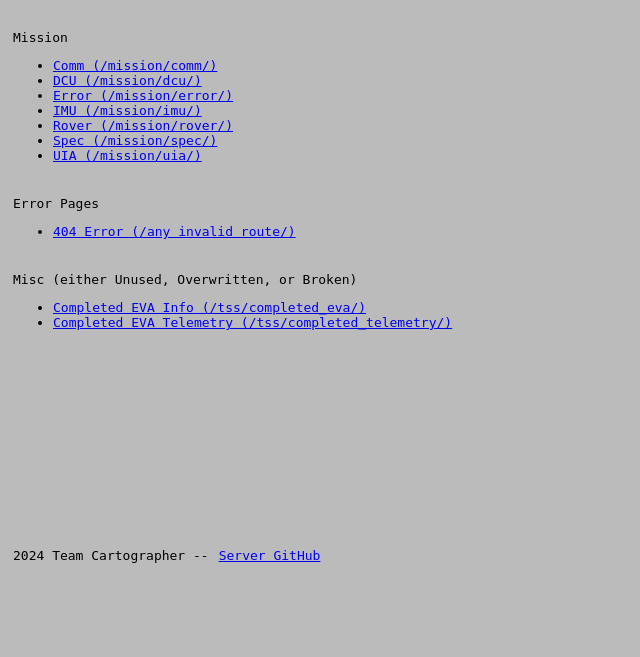
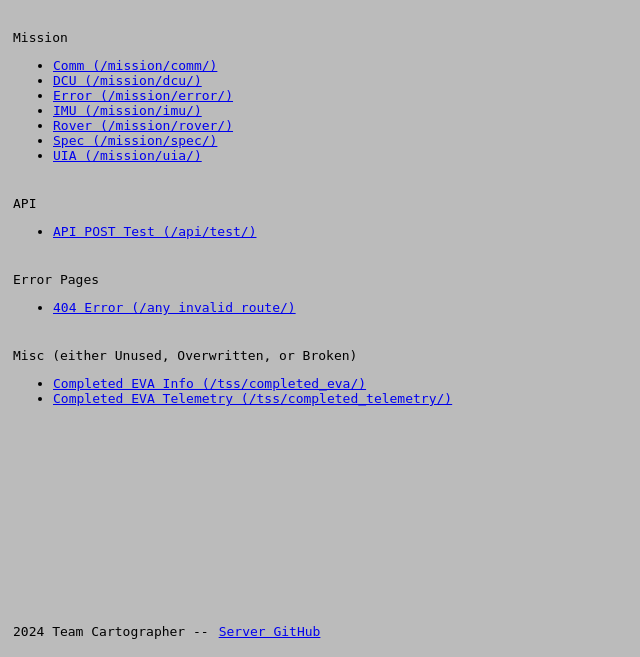
Before and after one commit to Team-Cartographer/SUITS-2024-LMCC, a Flask app: page / in a window 1280 px wide. Shown: the part 257-914 px from the top of the page, without its empty margins (0-640 px from the left). Before the commit the page ends 820 px from the top, so only its background shows below. Run offline with Flask 3, Linux system fonts and the light colour scheme; parts of the project's set-up code (start-up, migrations or seed data) failed here and were passed over.

Commit message:
added API POST endpoints for future configuration--needs a lot of work

```diff
--- a/server/server.py
+++ b/server/server.py
@@ -6,6 +6,7 @@ from flask_cors import CORS
 from routes.tss import tss
 from routes.tests import tests
 from routes.mission import mission
+from routes.api import api
 
 # server app instance
 app = Flask(__name__)
@@ -16,12 +17,13 @@ CORS(app)
 CORS(tss)
 CORS(tests)
 CORS(mission)
-
+CORS(api)
 
 # register server subdirs
 app.register_blueprint(tss, url_prefix="/tss")
 app.register_blueprint(tests, url_prefix="/tests")
 app.register_blueprint(mission, url_prefix='/mission')
+app.register_blueprint(api, url_prefix='/api')
 
 # default routing
 @app.route('/')
--- a/server/templates/directory.html
+++ b/server/templates/directory.html
@@ -48,7 +48,13 @@
             <li><a href="/mission/spec" class="button" target="_blank">Spec (/mission/spec/)</a></li>
             <li><a href="/mission/uia" class="button" target="_blank">UIA (/mission/uia/)</a></li>
         </ul>
+    </div>
 
+    <div class="button-container" style="padding-top: 20px;">
+        API
+        <ul>
+            <li><a href="/api/test" class="button" target="_blank">API POST Test (/api/test/)</a></li>
+        </ul>
     </div>
 
     <div class="button-container" style="padding-top: 20px;">
@@ -64,7 +70,6 @@
             <li><a href="/tss/completed_eva" class="button" target="_blank">Completed EVA Info (/tss/completed_eva/)</a></li>
             <li><a href="/tss/completed_telemetry" class="button" target="_blank">Completed EVA Telemetry (/tss/completed_telemetry/)</a></li>
         </ul>
-
     </div>
 
     <div style="
```
Also changed, not shown: server/routes/api.py (added, +19 -0 lines), testbench.py (added, +11 -0 lines).
